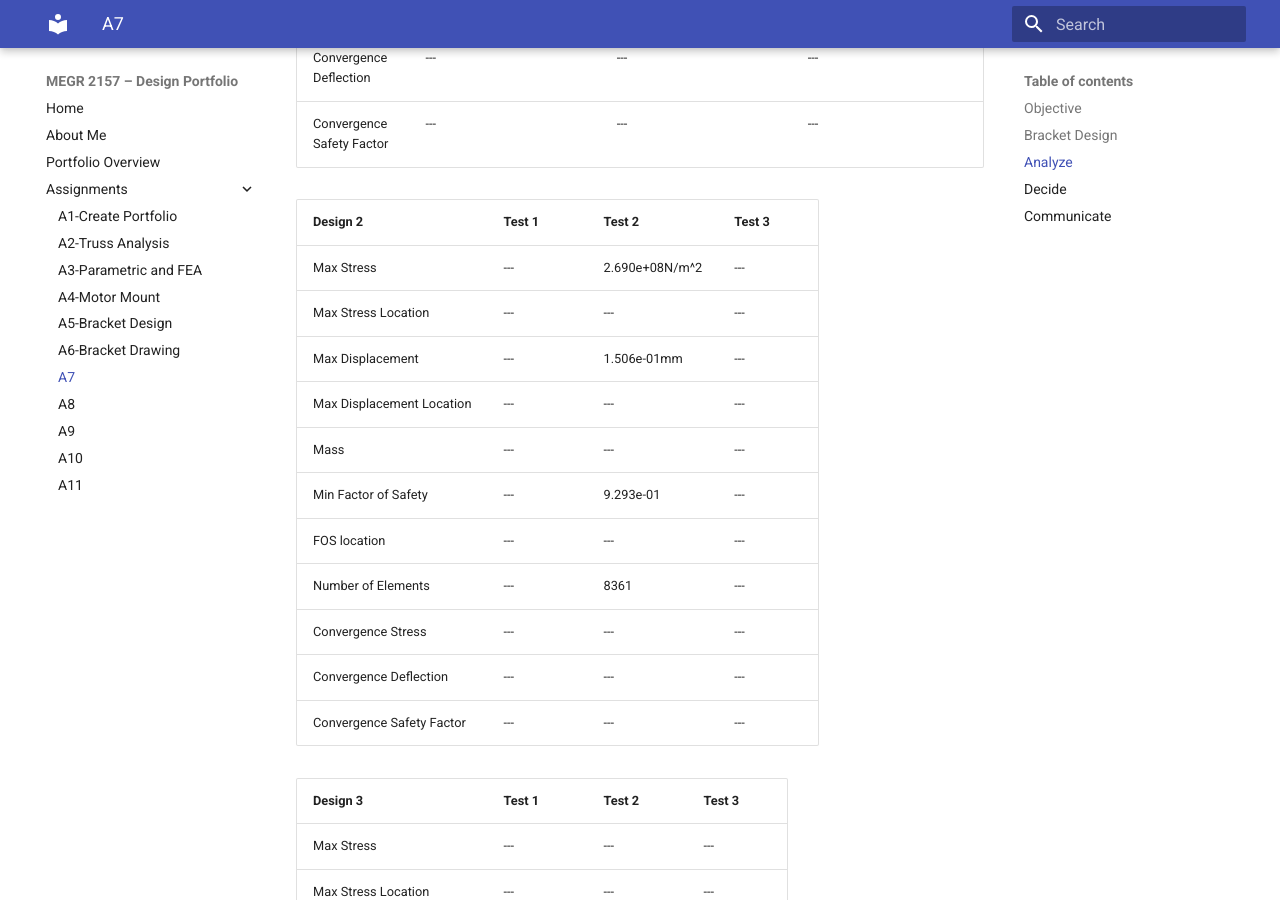
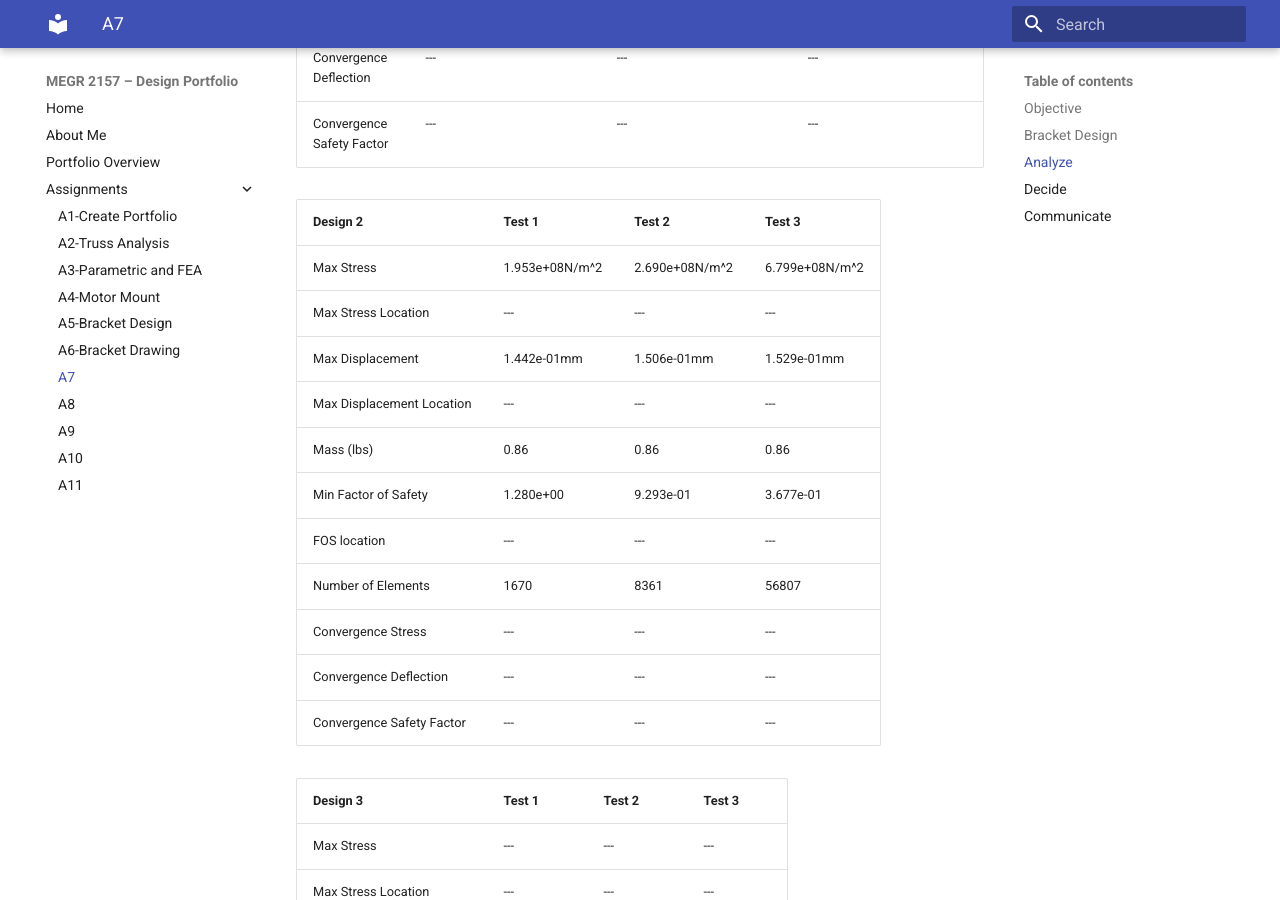
Before and after one commit to Jeffrey-Mendoza/megr2157-portfolio, an MkDocs documentation site: the page built from docs/assignments/A07/index.md, in a window 1280 px wide and 900 px high, scrolled down 3479 px. Built offline with MkDocs 1.6.1 and Material for MkDocs 9.7.7, drawn with Linux system fonts in a browser that asks for light colours.

Commit message:
Update stress and displacement values in A07 report

```diff
--- a/docs/assignments/A07/index.md
+++ b/docs/assignments/A07/index.md
@@ -47,14 +47,14 @@ Task is simply to create a high stiff, high strength, and lightweight component.
 
 | Design 2| Test 1 | Test 2 | Test 3|
 |  :--- | :--- | :--- | :---|
-| Max Stress    | --- | 2.690e+08N/m^2 | ---|
+| Max Stress    | 1.953e+08N/m^2 | 2.690e+08N/m^2 | 6.799e+08N/m^2|
 | Max Stress Location | --- | ---| ---|
-| Max Displacement | ---| 1.506e-01mm| ---|
+| Max Displacement | 1.442e-01mm | 1.506e-01mm| 1.529e-01mm |
 | Max Displacement Location| --- | --- | --- |
-| Mass | ---  | --- | --- |
-|Min Factor of Safety| --- | 9.293e-01 | --- |
+| Mass (lbs) | 0.86  | 0.86 | 0.86 |
+|Min Factor of Safety| 1.280e+00 | 9.293e-01 | 3.677e-01 |
 |FOS location| --- | --- | ---|
-| Number of Elements| --- | 8361 | --- |
+| Number of Elements| 1670 | 8361 | 56807 |
 |Convergence Stress| --- | --- | --- |
 |Convergence Deflection| --- | --- | --- |
 |Convergence Safety Factor| --- | --- | --- |
```
